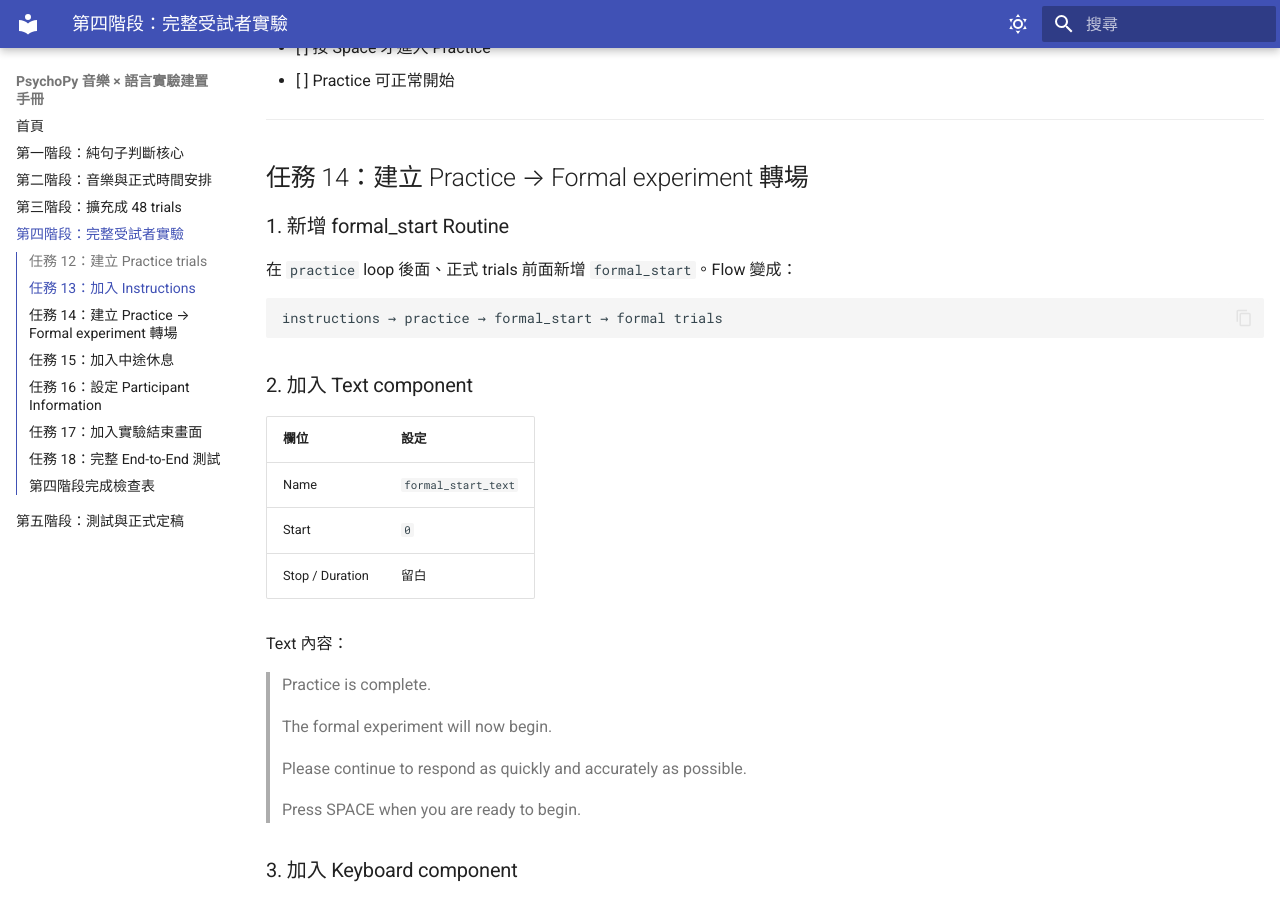
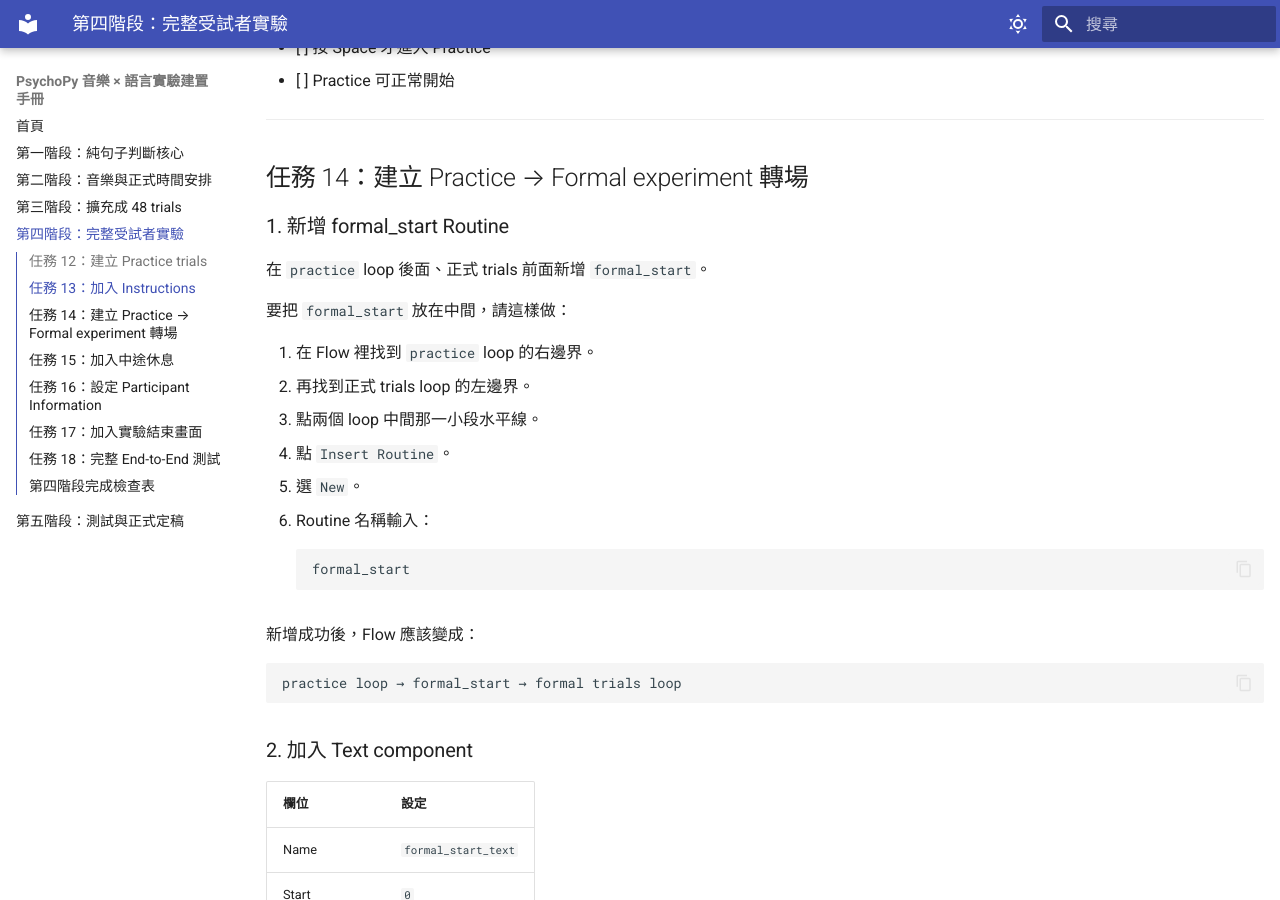
Before and after one commit to weilinglindachen/psychopy-manual, an MkDocs documentation site: the page built from docs/stage4.md, in a window 1280 px wide and 900 px high, scrolled down 5534 px. Built offline with MkDocs 1.6.1 and Material for MkDocs 9.7.7, drawn with Linux system fonts in a browser that asks for light colours.

Commit message:
第四階段任務14：補充在Flow中插入formal_start Routine的詳細步驟

````diff
--- a/docs/stage4.md
+++ b/docs/stage4.md
@@ -200,10 +200,25 @@ Run 時可填 `participant = test05`、`session = 001`，確認：
 
 ### 1. 新增 formal_start Routine
 
-在 `practice` loop 後面、正式 trials 前面新增 `formal_start`。Flow 變成：
+在 `practice` loop 後面、正式 trials 前面新增 `formal_start`。
+
+要把 `formal_start` 放在中間，請這樣做：
+
+1. 在 Flow 裡找到 `practice` loop 的右邊界。
+2. 再找到正式 trials loop 的左邊界。
+3. 點兩個 loop 中間那一小段水平線。
+4. 點 `Insert Routine`。
+5. 選 `New`。
+6. Routine 名稱輸入：
+
+    ```text
+    formal_start
+    ```
+
+新增成功後，Flow 應該變成：
 
 ```text
-instructions → practice → formal_start → formal trials
+practice loop → formal_start → formal trials loop
 ```
 
 ### 2. 加入 Text component
````
